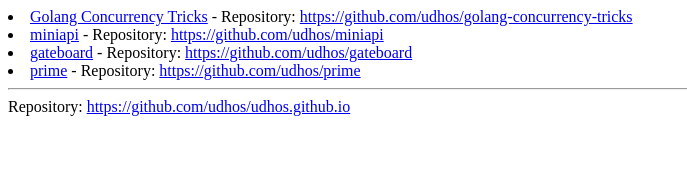
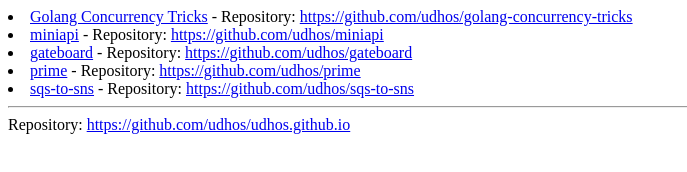
Before and after one commit to udhos/udhos.github.io, a plain HTML site: page index.html in a window 1280 px wide. Shown: the whole page, without its empty margins (0-687 px from the left). Drawn offline with Linux system fonts and the light colour scheme.

Commit message:
sqs-to-sns.

```diff
--- a/index.html
+++ b/index.html
@@ -6,6 +6,7 @@
     <li><a href="http://udhos.github.io/miniapi">miniapi</a> - Repository: <a href="https://github.com/udhos/miniapi">https://github.com/udhos/miniapi</a></li>
     <li><a href="http://udhos.github.io/gateboard">gateboard</a> - Repository: <a href="https://github.com/udhos/gateboard">https://github.com/udhos/gateboard</a></li>
     <li><a href="http://udhos.github.io/prime">prime</a> - Repository: <a href="https://github.com/udhos/prime">https://github.com/udhos/prime</a></li>
+    <li><a href="http://udhos.github.io/sqs-to-sns">sqs-to-sns</a> - Repository: <a href="https://github.com/udhos/sqs-to-sns">https://github.com/udhos/sqs-to-sns</a></li>
     </list>
     <hr>
     Repository: <a href="https://github.com/udhos/udhos.github.io">https://github.com/udhos/udhos.github.io</a>
```
